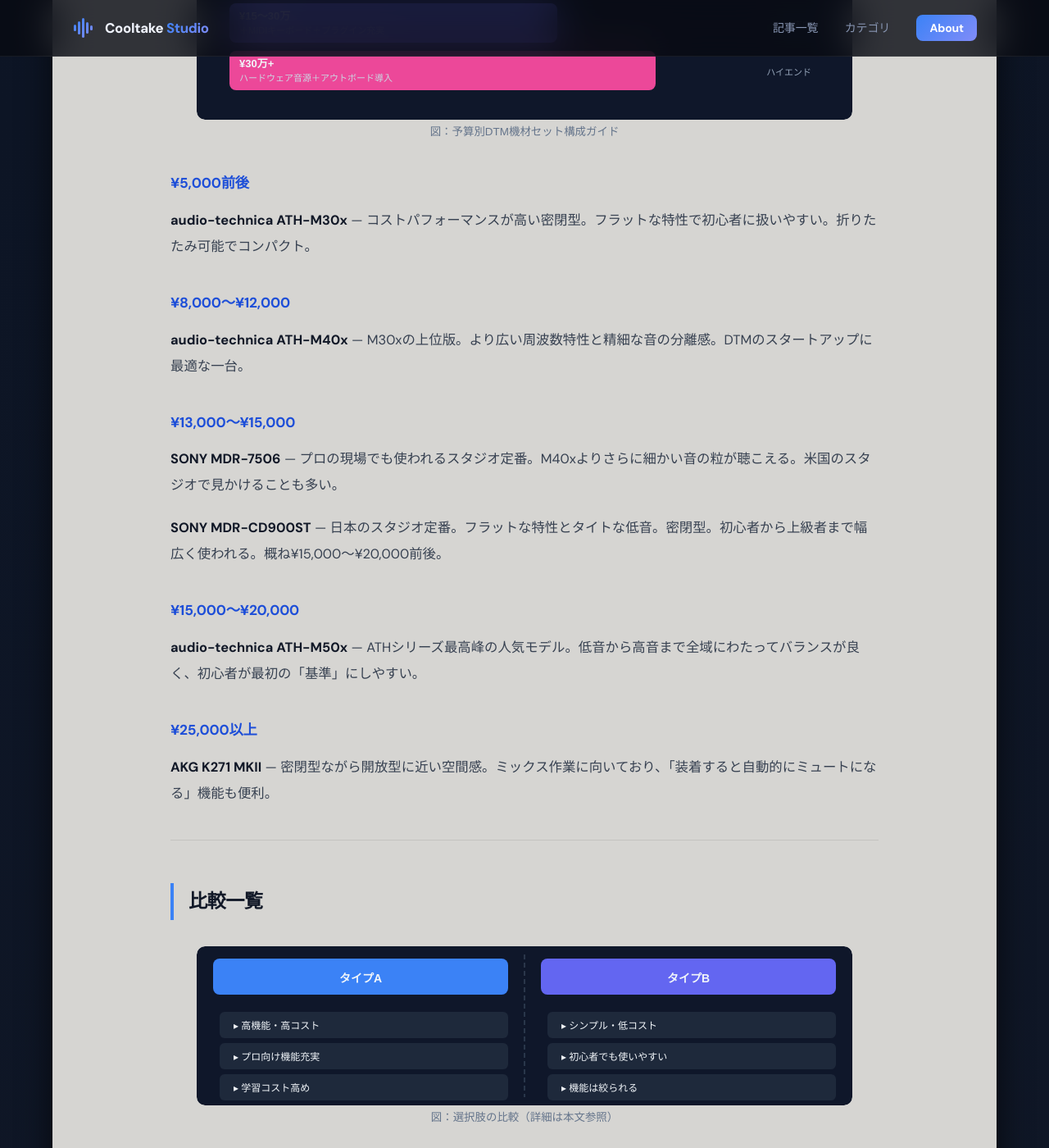
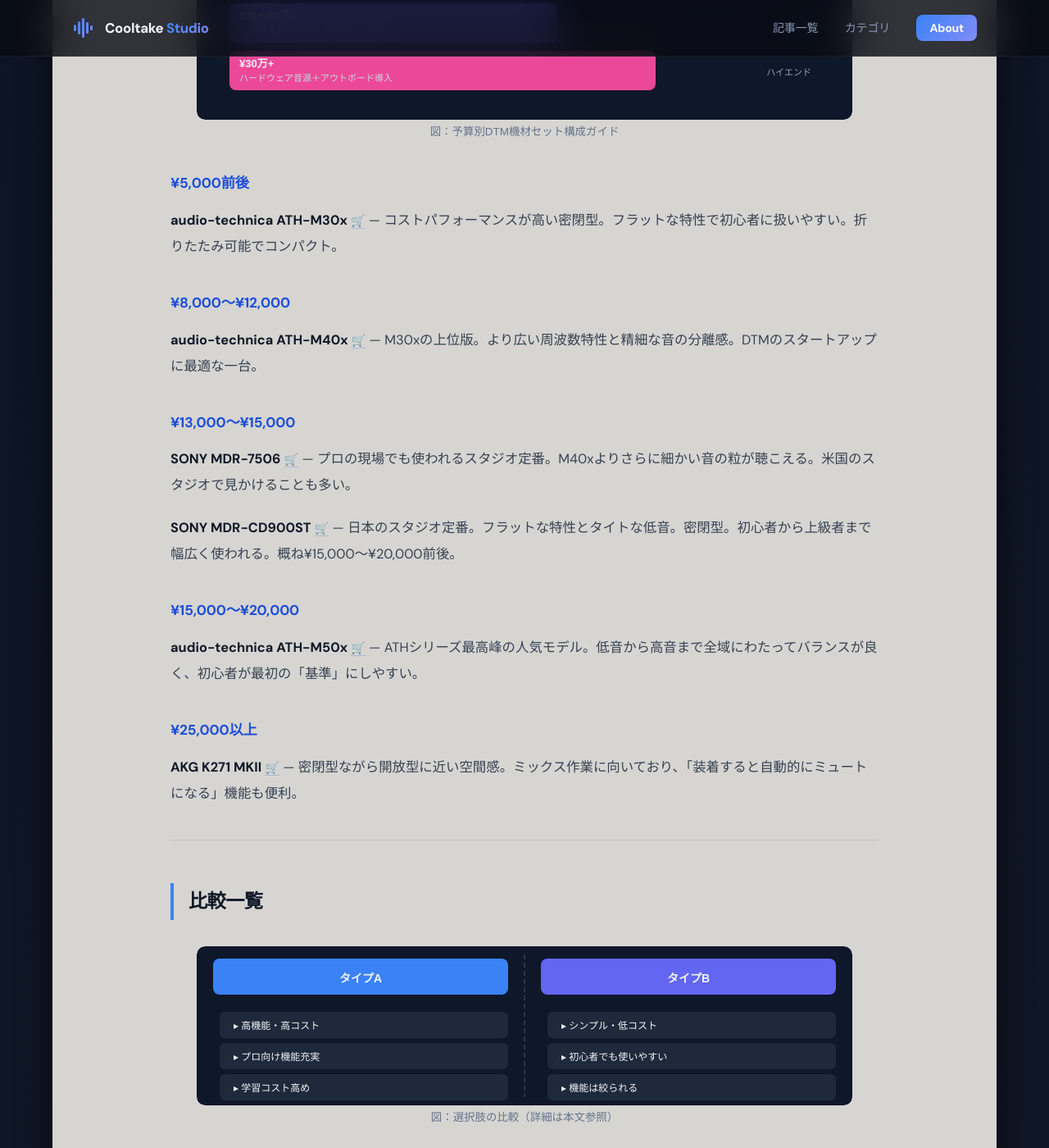
Before and after one commit to cooltake/cooltake.github.io, a Jekyll site: the page built from _posts/2026-05-12-headphone-guide.md, in a window 1280 px wide and 1400 px high, scrolled down 2846 px. Shown: the whole window at 82% size. Built offline with Jekyll 4.4.1, drawn with Linux system fonts in a browser that asks for light colours; some web fonts are replaced.

Commit message:
feat: add 🛒 inline product links to headphone guide

```diff
--- a/_posts/2026-05-12-headphone-guide.md
+++ b/_posts/2026-05-12-headphone-guide.md
@@ -63,21 +63,21 @@
 
 
 ### ¥5,000前後
-**audio-technica ATH-M30x** — コストパフォーマンスが高い密閉型。フラットな特性で初心者に扱いやすい。折りたたみ可能でコンパクト。
+**audio-technica ATH-M30x**<a href="https://h.accesstrade.net/sp/cc?rk=01001xqc00os63&url=https%3A%2F%2Fwww.soundhouse.co.jp%2Fproducts%2Fdetail%2Fitem%2F192278%2F" rel="nofollow" referrerpolicy="no-referrer-when-downgrade" style="margin-left:.3em;font-size:.85em;text-decoration:none;" title="サウンドハウスで見る">🛒</a> — コストパフォーマンスが高い密閉型。フラットな特性で初心者に扱いやすい。折りたたみ可能でコンパクト。
 
 ### ¥8,000〜¥12,000
-**audio-technica ATH-M40x** — M30xの上位版。より広い周波数特性と精細な音の分離感。DTMのスタートアップに最適な一台。
+**audio-technica ATH-M40x**<a href="https://h.accesstrade.net/sp/cc?rk=01001xqc00os63&url=https%3A%2F%2Fwww.soundhouse.co.jp%2Fproducts%2Fdetail%2Fitem%2F192281%2F" rel="nofollow" referrerpolicy="no-referrer-when-downgrade" style="margin-left:.3em;font-size:.85em;text-decoration:none;" title="サウンドハウスで見る">🛒</a> — M30xの上位版。より広い周波数特性と精細な音の分離感。DTMのスタートアップに最適な一台。
 
 ### ¥13,000〜¥15,000
-**SONY MDR-7506** — プロの現場でも使われるスタジオ定番。M40xよりさらに細かい音の粒が聴こえる。米国のスタジオで見かけることも多い。
+**SONY MDR-7506**<a href="https://h.accesstrade.net/sp/cc?rk=01001xqc00os63&url=https%3A%2F%2Fwww.soundhouse.co.jp%2Fproducts%2Fdetail%2Fitem%2F71254%2F" rel="nofollow" referrerpolicy="no-referrer-when-downgrade" style="margin-left:.3em;font-size:.85em;text-decoration:none;" title="サウンドハウスで見る">🛒</a> — プロの現場でも使われるスタジオ定番。M40xよりさらに細かい音の粒が聴こえる。米国のスタジオで見かけることも多い。
 
-**SONY MDR-CD900ST** — 日本のスタジオ定番。フラットな特性とタイトな低音。密閉型。初心者から上級者まで幅広く使われる。概ね¥15,000〜¥20,000前後。
+**SONY MDR-CD900ST**<a href="https://h.accesstrade.net/sp/cc?rk=01001xqc00os63&url=https%3A%2F%2Fwww.soundhouse.co.jp%2Fproducts%2Fdetail%2Fitem%2F71265%2F" rel="nofollow" referrerpolicy="no-referrer-when-downgrade" style="margin-left:.3em;font-size:.85em;text-decoration:none;" title="サウンドハウスで見る">🛒</a> — 日本のスタジオ定番。フラットな特性とタイトな低音。密閉型。初心者から上級者まで幅広く使われる。概ね¥15,000〜¥20,000前後。
 
 ### ¥15,000〜¥20,000
-**audio-technica ATH-M50x** — ATHシリーズ最高峰の人気モデル。低音から高音まで全域にわたってバランスが良く、初心者が最初の「基準」にしやすい。
+**audio-technica ATH-M50x**<a href="https://h.accesstrade.net/sp/cc?rk=01001xqc00os63&url=https%3A%2F%2Fwww.soundhouse.co.jp%2Fproducts%2Fdetail%2Fitem%2F192282%2F" rel="nofollow" referrerpolicy="no-referrer-when-downgrade" style="margin-left:.3em;font-size:.85em;text-decoration:none;" title="サウンドハウスで見る">🛒</a> — ATHシリーズ最高峰の人気モデル。低音から高音まで全域にわたってバランスが良く、初心者が最初の「基準」にしやすい。
 
 ### ¥25,000以上
-**AKG K271 MKII** — 密閉型ながら開放型に近い空間感。ミックス作業に向いており、「装着すると自動的にミュートになる」機能も便利。
+**AKG K271 MKII**<a href="https://h.accesstrade.net/sp/cc?rk=01001xqc00os63&url=https%3A%2F%2Fwww.soundhouse.co.jp%2Fproducts%2Fdetail%2Fitem%2F124431%2F" rel="nofollow" referrerpolicy="no-referrer-when-downgrade" style="margin-left:.3em;font-size:.85em;text-decoration:none;" title="サウンドハウスで見る">🛒</a> — 密閉型ながら開放型に近い空間感。ミックス作業に向いており、「装着すると自動的にミュートになる」機能も便利。
 
 ---
 
```
